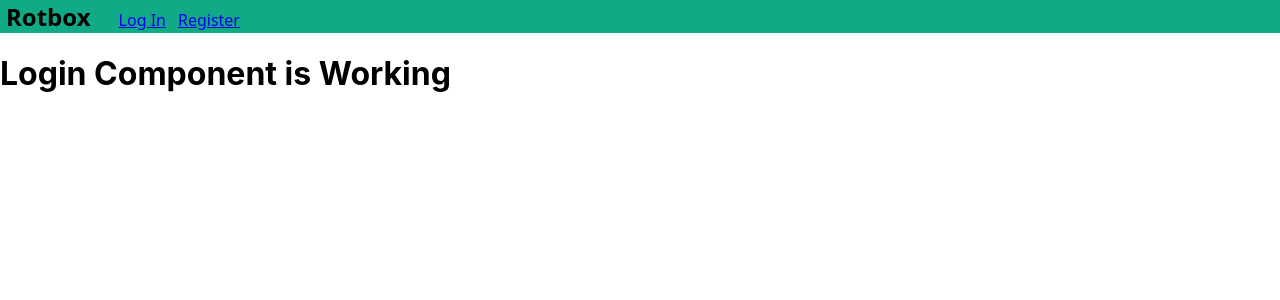
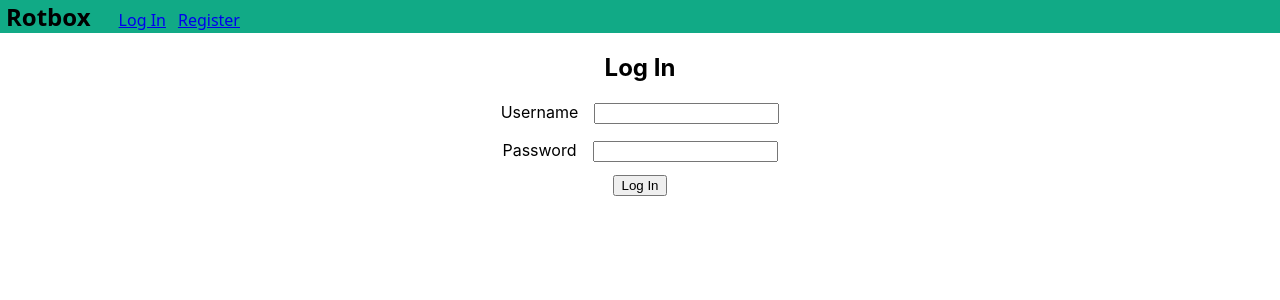
Before and after one commit to christianbnvdz/rotbox-react, a React (Create React App) app: page /login in a window 1280 px wide. Shown: the top 300 px of the page. Built offline with nearby package versions, Linux system fonts and the light colour scheme; no server answers.

Commit message:
feat: implement log in functionality and style
Allow users to log in through a log in form in the login tab.
Also apply css to this form.

```diff
--- /dev/null
+++ b/src/css/Forms.module.css
@@ -0,0 +1,24 @@
+.title {
+  text-align: center;
+}
+
+.msg {
+  margin: 0em;
+  text-align: center;
+}
+
+.error {
+  color: #F00;
+}
+
+.form {
+  text-align: center;
+}
+
+.form_item {
+  margin-top: 1em;
+}
+
+.form_item > label {
+  margin-right: 1em;
+}
--- a/src/routes/Login.js
+++ b/src/routes/Login.js
@@ -1,8 +1,50 @@
-import React from 'react';
+import React, { useContext, useState } from 'react';
+import { useNavigate } from 'react-router-dom';
+
+import FormsCSS from '../css/Forms.module.css';
+import { IsLoggedInContext } from '../components/App';
+import RotboxAPI from '../services/api';
+import Storage from '../services/storage';
 
 function Files() {
+  const navigate = useNavigate();
+  const [user, setUserValues] = useState({ username: '', password: '' });
+  const [error, setErrorMsg] = useState('');
+  const isLoggedInContext = useContext(IsLoggedInContext);
+
+  function login(username, password) {
+    (RotboxAPI.login(username, password)).then((response) => {
+      Storage.setUserId(response.data.userid);
+      Storage.setUserToken(response.data.token);
+      isLoggedInContext.setLoggedInStatus(true);
+      navigate("/files");
+    }).catch((response) => {
+      setErrorMsg(response.response.data.msg);
+    });
+  }
+
+  function updateUserValues(event) {
+    (event.target.id === 'username') ?
+      setUserValues({ username: event.target.value, password: user.password }) :
+      setUserValues({ username: user.username, password: event.target.value });
+  }
+
   return (
-    <h1>Login Component is Working</h1>
+    <section>
+      <h1 className={FormsCSS.title}>Log In</h1>
+      <p className={`${FormsCSS.msg} ${FormsCSS.error}`}>{error}</p>
+      <form className={FormsCSS.form}>
+        <div className={FormsCSS.form_item}>
+          <label for="username">Username</label>
+          <input type="text" id="username" name="username" value={user.username} onChange={updateUserValues} required />
+        </div>
+        <div className={FormsCSS.form_item}>
+          <label for="password">Password</label>
+          <input type="password" id="password" name="password" value={user.password} onChange={updateUserValues} required />
+        </div>
+        <button className={FormsCSS.form_item} type="button" onClick={() => login(user.username, user.password)}>Log In</button>
+      </form>
+    </section>
   );
 }
 
```
